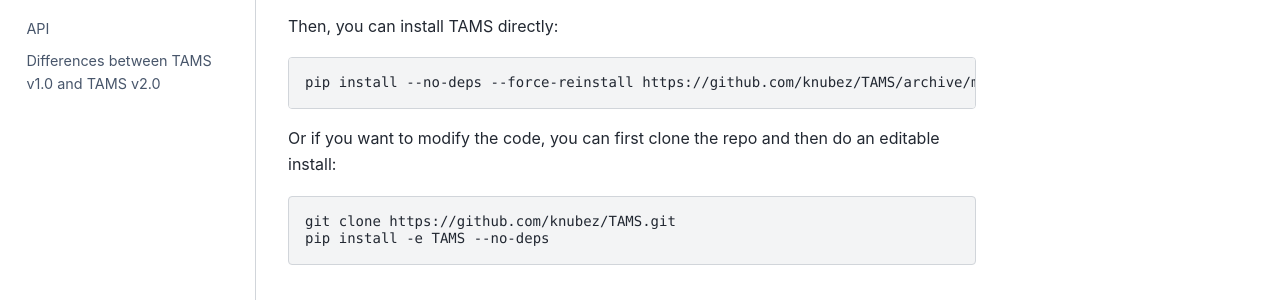
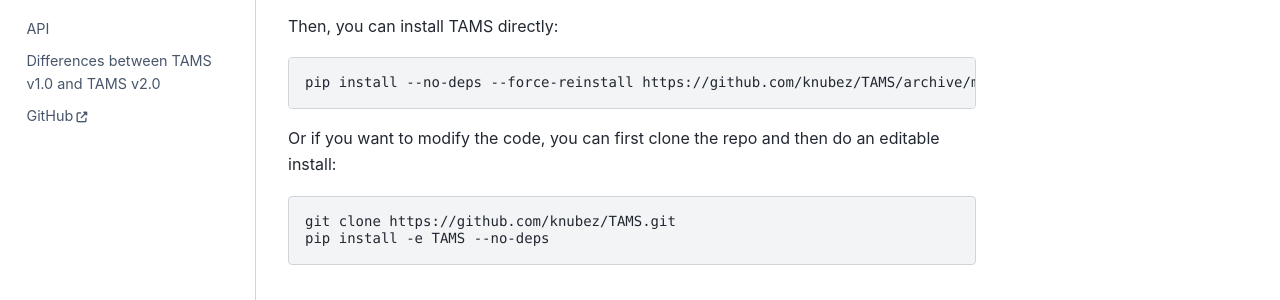
Before and after one commit to knubez/TAMS, a Sphinx documentation site: the page built from docs/index.md, in a window 1280 px wide. Shown: the part 415-715 px from the top of the page. Built offline with Sphinx 7.4.7 and the Sphinx Book theme 1.1.4, drawn with Linux system fonts in a browser that asks for light colours; cross-references to code outside the pages are shown as plain code.

Commit message:
Add link to GH in the docs

````diff
--- a/docs/index.md
+++ b/docs/index.md
@@ -18,6 +18,7 @@
 
 api.rst
 differences.md
+GitHub <https://github.com/knubez/TAMS>
 ```
 
 ## Installing
````
